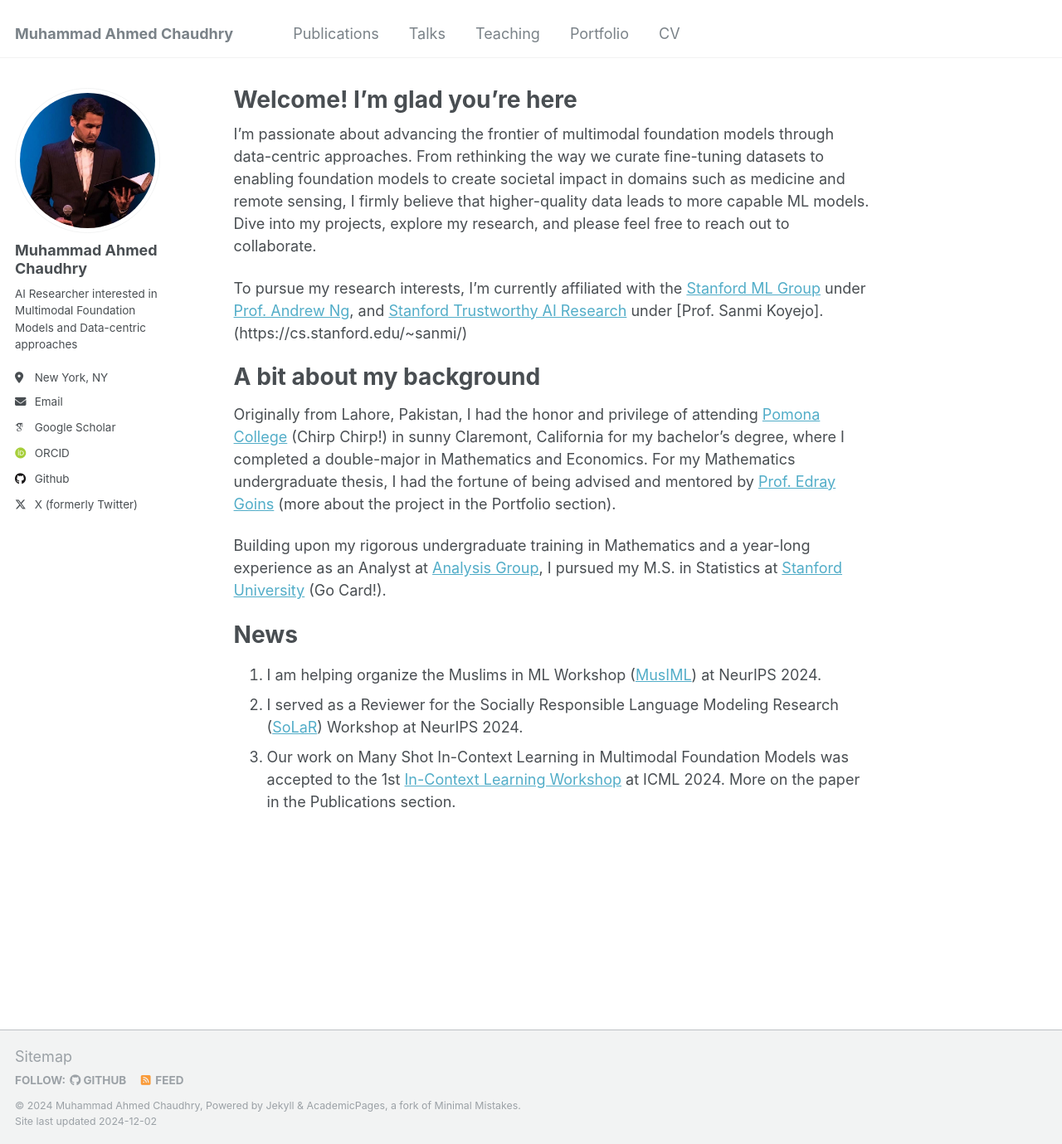
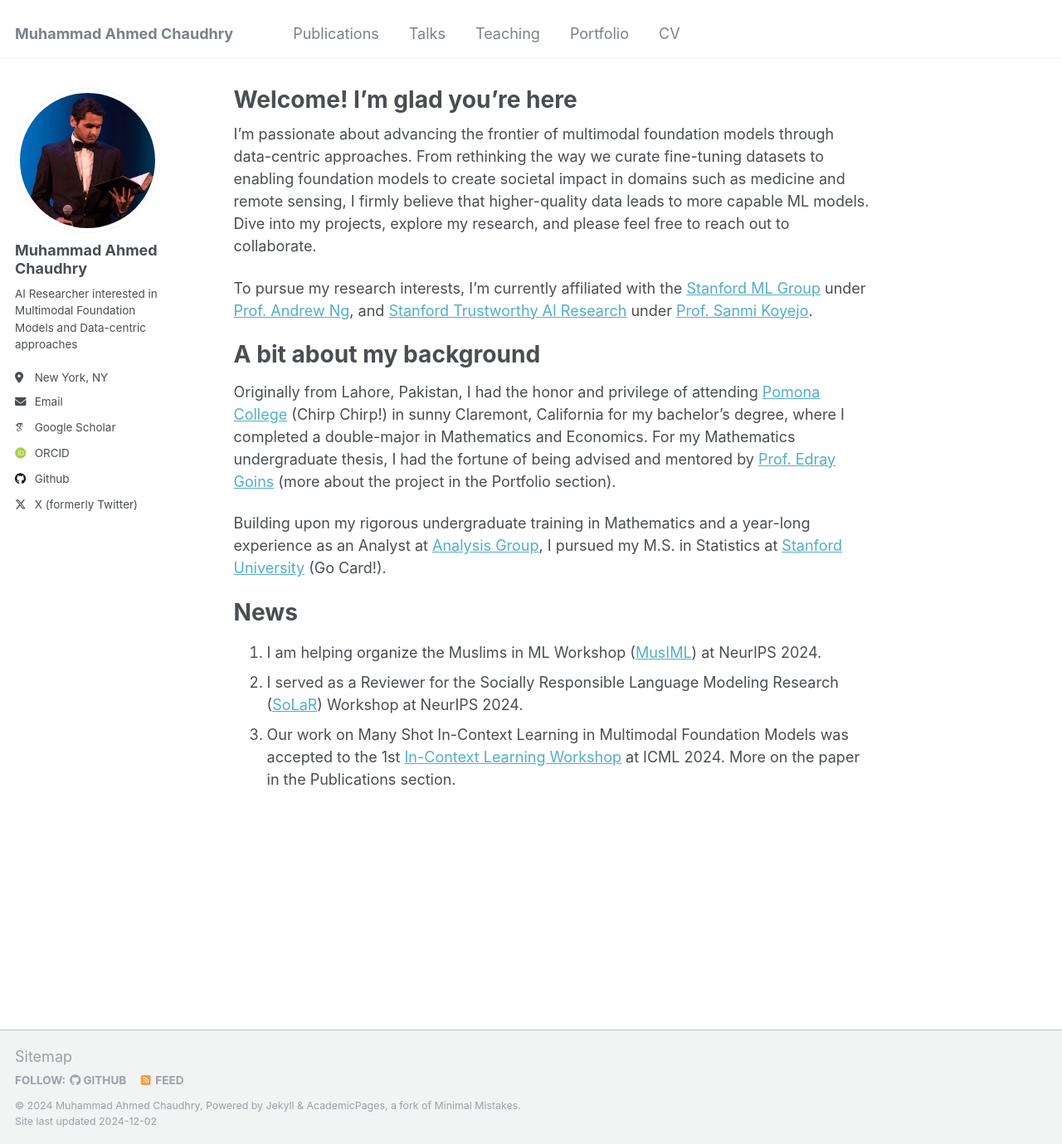
Before and after one commit to Ahmed14974/ahmed14974.github.io, a Jekyll site: the page built from _pages/about.md, in a window 1280 px wide and 1379 px high. Shown: the whole window at 83% size. Built offline with Jekyll 4.4.1, drawn with Linux system fonts in a browser that asks for light colours; some web fonts are replaced.

Commit message:
Update about.md

```diff
--- a/_pages/about.md
+++ b/_pages/about.md
@@ -9,7 +9,7 @@
 
 I’m passionate about advancing the frontier of multimodal foundation models through data-centric approaches. From rethinking the way we curate fine-tuning datasets to enabling foundation models to create societal impact in domains such as medicine and remote sensing, I firmly believe that higher-quality data leads to more capable ML models. Dive into my projects, explore my research, and please feel free to reach out to collaborate.
 
-To pursue my research interests, I'm currently affiliated with the [Stanford ML Group](https://stanfordmlgroup.github.io/) under [Prof. Andrew Ng](https://www.andrewng.org/), and [Stanford Trustworthy AI Research](stairlab.stanford.edu) under [Prof. Sanmi Koyejo].(https://cs.stanford.edu/~sanmi/)
+To pursue my research interests, I'm currently affiliated with the [Stanford ML Group](https://stanfordmlgroup.github.io/) under [Prof. Andrew Ng](https://www.andrewng.org/), and [Stanford Trustworthy AI Research](stairlab.stanford.edu) under [Prof. Sanmi Koyejo](https://cs.stanford.edu/~sanmi/).
 
 A bit about my background
 ======
```
